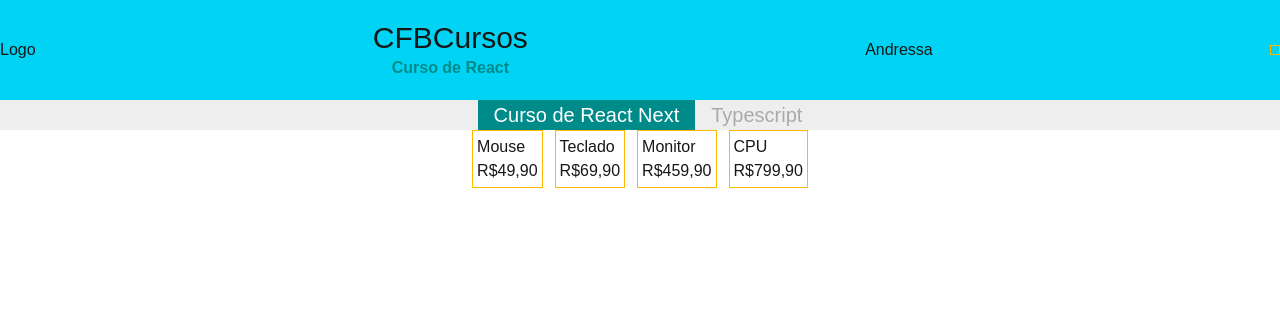
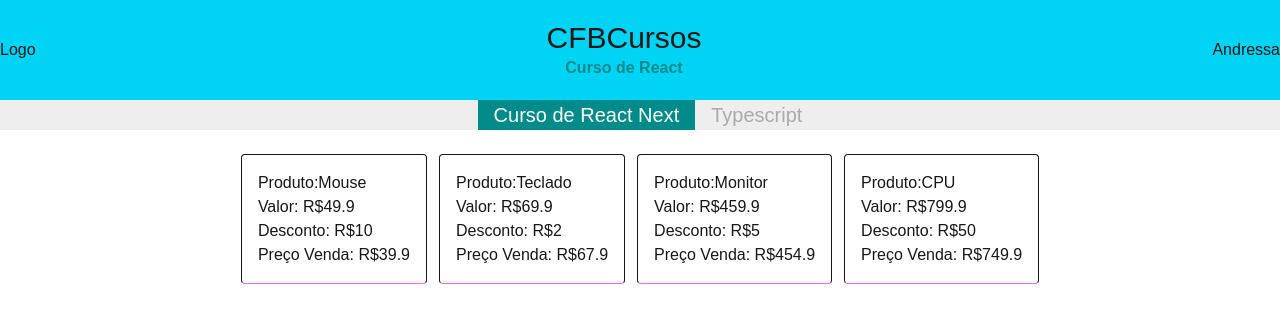
Before and after one commit to Diandressa/react-curso, a Next.js app: page / in a window 1280 px wide. Shown: the top 322 px of the page. Built offline with nearby package versions, Linux system fonts and the light colour scheme.

Commit message:
interface para props

```diff
--- a/src/components/Card.tsx
+++ b/src/components/Card.tsx
@@ -1,9 +1,19 @@
 //para passar um propriedade usamos a sintaxe props:tipo, preciso mandar essa propriedade quando chamo esse componente
-export default function Card(props:any){
+
+//interface delimita o tipo que preciso passar para o componente
+interface CardProps{
+    produto:string,
+    valor:number,
+    desconto:number,
+}
+export default function Card(props:CardProps){
     return(
-        <div className="flex flex-col border border-amber-400 p-1">
-            <div>{props.produto}</div>
-            <div>{props.valor}</div>
+        <div className="flex flex-col border border-b-fuchsia-400 p-4 my-6 rounded">
+            <div>Produto:{props.produto}</div>
+            <div>Valor: R${props.valor}</div>
+            <div>Desconto: R${props.desconto}</div>
+            {/* operação com props*/}
+            <div>Preço Venda: R${props.valor - props.desconto}</div>
         </div>
     )
 }
--- a/src/components/Topo.tsx
+++ b/src/components/Topo.tsx
@@ -9,7 +9,6 @@
             </div>
             <div>Andressa</div>
             {/*Podemos usar um componente dentro de outro componente */}
-            <Card/>
         </div>
     )
 }
--- a/src/pages/index.tsx
+++ b/src/pages/index.tsx
@@ -14,10 +14,10 @@
         </div>
         <div className="flex justify-center gap-3">
           {/* passando a propriedade que era receber na função desse componente - armazena na variável props*/}
-          <Card produto={"Mouse"} valor={'R$49,90'}/>
-          <Card produto={"Teclado"} valor={'R$69,90'}/>
-          <Card produto={"Monitor"} valor={'R$459,90'}/>
-          <Card produto={"CPU"} valor={'R$799,90'}/>
+          <Card produto={"Mouse"} valor={49.90} desconto={10}/>
+          <Card produto={"Teclado"} valor={69.90} desconto={2}/>
+          <Card produto={"Monitor"} valor={459.90} desconto={5}/>
+          <Card produto={"CPU"} valor={799.90} desconto={50}/>
         </div>
       </div>
   );
```
